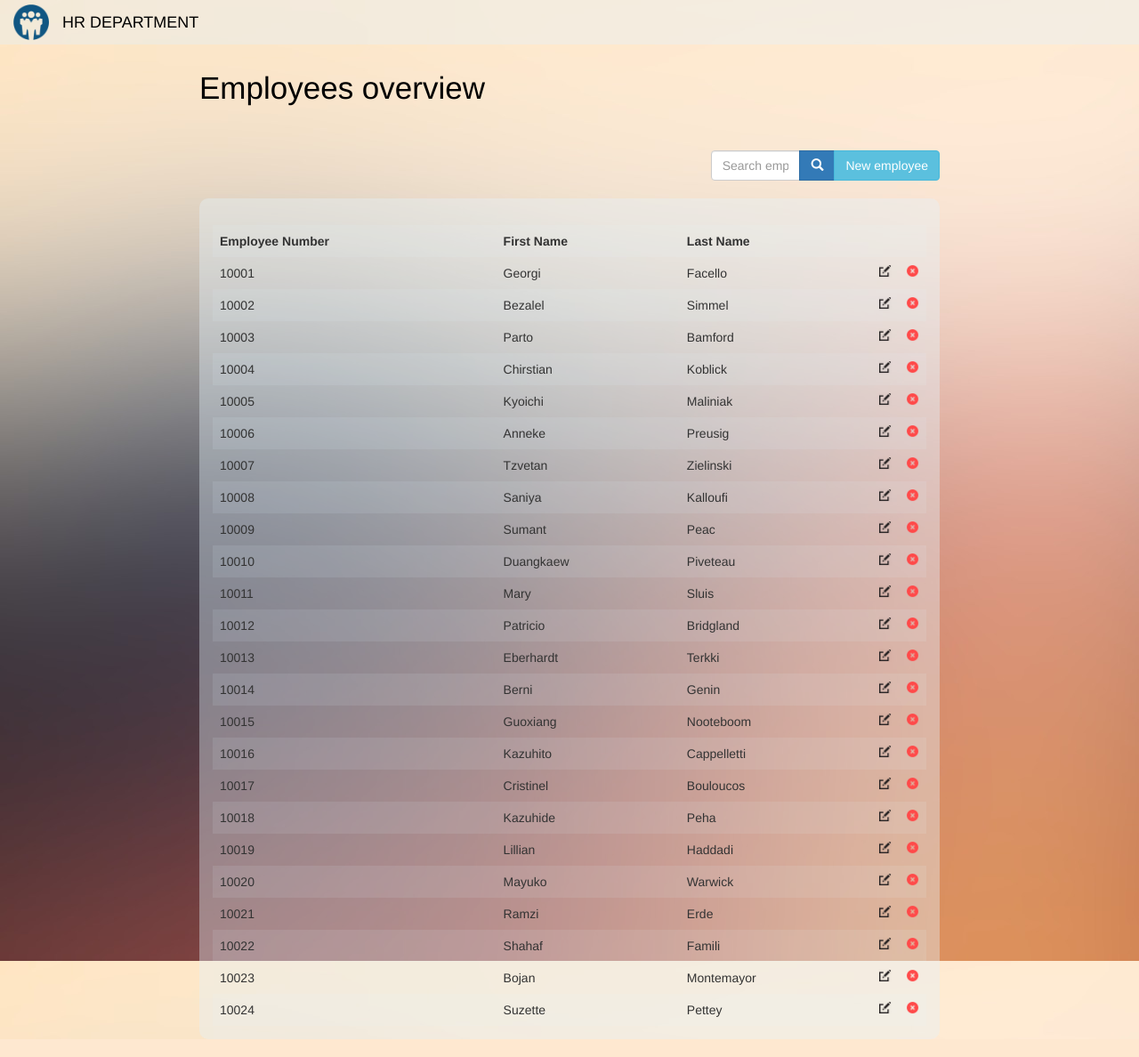
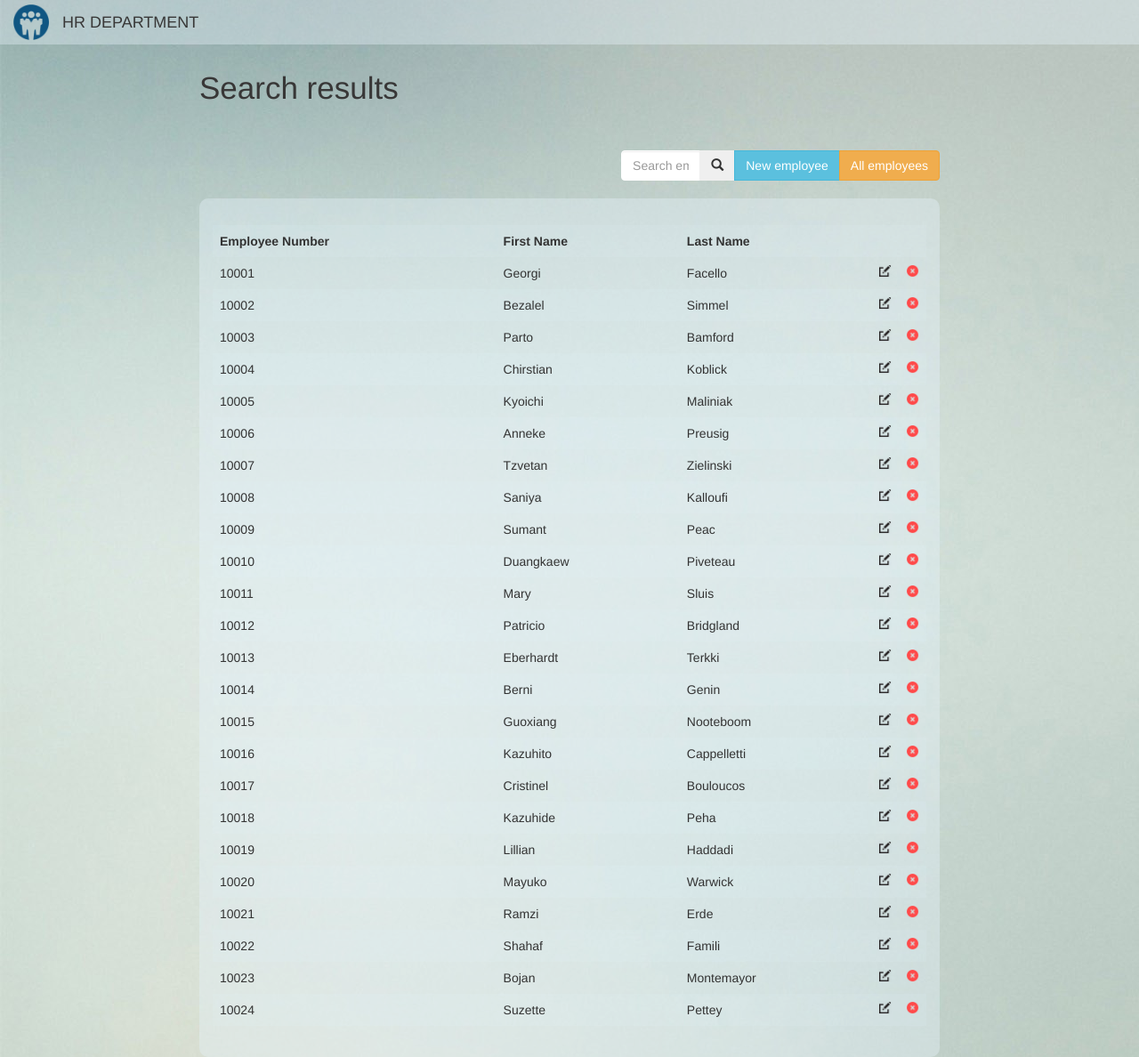
Before and after one commit to SteevePere/Daisy, a Flask app: page /search in a window 1280 px wide. Shown: the whole page at 89% size. Run offline with Flask 2, Linux system fonts and the light colour scheme; data comes from the database, SQL or seed files in the repository; some libraries are stand-ins or nearby versions.

Commit message:
style, search improve

```diff
--- a/Daisy.py
+++ b/Daisy.py
@@ -59,6 +59,7 @@ def home():
 def search():
 	employees = []
 	message = ""
+	search = True
 	no_match = False
 	input = str(request.form.get("search",""))
 	input = '%' + input + '%'
@@ -71,7 +72,7 @@ def search():
 	if (employees == []):
 		no_match = True
 		message = "No employees match your search!"
-	return render_template('index.html', employees = employees, message = message, no_match = no_match),200
+	return render_template('index.html', employees = employees, message = message, search = search, no_match = no_match),200
 
 #ADD ENTRY
 @app.route('/add', methods=['GET', 'POST'])
--- a/static/styles/styles.css
+++ b/static/styles/styles.css
@@ -1,13 +1,13 @@
 /* myStyle.css */
 body {
-  background-image: url("../images/bkg.jpg");
+  background-image: url("../images/bkg3.jpg");
 	margin-top: 5%;
 	max-width: 65%;
 	margin: auto;
 }
 
 h1 {
- color: black;
+ color: #383737;
  text-align: left;
  font-size: 250%;
 }
--- a/templates/add.html
+++ b/templates/add.html
@@ -20,7 +20,7 @@
 
 		<nav class="navbar navbar-inverse navbar-fixed-top navbar-light bg-light" style="background-color: rgb(227, 240, 247, .4); border-width: 0px;" role="navigation">
 			<a href="/" class="navbar-left"><img style="width: 40px; height: 40px; margin: 5px 0px 5px 15px;" src="/static/images/HR.png"></a>
-			<a class="navbar-brand" href="/" style="color: black;" >HR DEPARTMENT</a>
+			<a class="navbar-brand" href="/" style="color: #4c4c4c;" >HR DEPARTMENT</a>
 			<div class="collapse navbar-collapse" id="navbarSupportedContent"></div>
 		</nav>
 
--- a/templates/edit.html
+++ b/templates/edit.html
@@ -20,7 +20,7 @@
 
 		<nav class="navbar navbar-inverse navbar-fixed-top navbar-light bg-light" style="background-color: rgb(227, 240, 247, .4); border-width: 0px;" role="navigation">
 			<a href="/" class="navbar-left"><img style="width: 40px; height: 40px; margin: 5px 0px 5px 15px;" src="/static/images/HR.png"></a>
-			<a class="navbar-brand" href="/" style="color: black;" >HR DEPARTMENT</a>
+			<a class="navbar-brand" href="/" style="color: #4c4c4c;" >HR DEPARTMENT</a>
 			<div class="collapse navbar-collapse" id="navbarSupportedContent"></div>
 		</nav>
 
--- a/templates/index.html
+++ b/templates/index.html
@@ -18,31 +18,39 @@
 
 		<nav class="navbar navbar-inverse navbar-fixed-top navbar-light bg-light" style="background-color: rgb(227, 240, 247, .4); border-width: 0px;" role="navigation">
 			<a href="/" class="navbar-left"><img style="width: 40px; height: 40px; margin: 5px 0px 5px 15px;" src="/static/images/HR.png"></a>
-			<a class="navbar-brand" href="/" style="color: black;" >HR DEPARTMENT</a>
+			<a class="navbar-brand" href="/" style="color: #383737;" >HR DEPARTMENT</a>
 			<div class="collapse navbar-collapse" id="navbarSupportedContent"></div>
 		</nav>
 
 		<br>
 		<br>
 		<br>
-
+		{% if search %}
+		<div>
+			<h1>Search results</h1>
+		</div>
+		{% else %}
 		<div>
 			<h1>Employees overview</h1>
 		</div>
+		{% endif %}
 
 		<br>
 		<br>
 
 		<form action="{{ url_for('search') }}" method="post">
   		<div class="row">
-    		<div class="col-xs-6 col-md-4" style="float: right;">
+    		<div class="col-xs-6 col-md-4" style="float: right; width: 45%;">
       		<div class="input-group">
-        		<input type="text" required class="form-control" placeholder="Search employees" name= "search" id="txtSearch"/>
+        		<input type="text" required class="form-control" style="border:1px solid white;" placeholder="Search employees" name= "search" id="txtSearch"/>
         			<div class="input-group-btn">
-          			<button class="btn btn-primary" type="submit">
+          			<button class="btn btn-light" type="submit">
             			<span class="glyphicon glyphicon-search"></span>
           			</button>
 								<a class="btn btn-info" style="" href="/add">New employee</a>
+								{% if search %}
+										<a class="btn btn-warning" href="/">All employees</a>
+								{% endif %}
         			</div>
       		</div>
     		</div>
@@ -94,12 +102,8 @@
 				<!--Endof Modal -->
 				{% endfor %}
 			</table>
-			{% else %}
+			{% endif %}
 			<h2>{{message}}</h2>
-				<div class="text-center">
-					<a class="btn btn-info" style="margin-top: 15px;" href="/">Back to list</a>
-				</div>
-			{% endif %}
 		</div>
 
 	</body>
```
Also changed, not shown: static/images/bkg2.jpg (added), static/images/bkg3.jpg (added).
